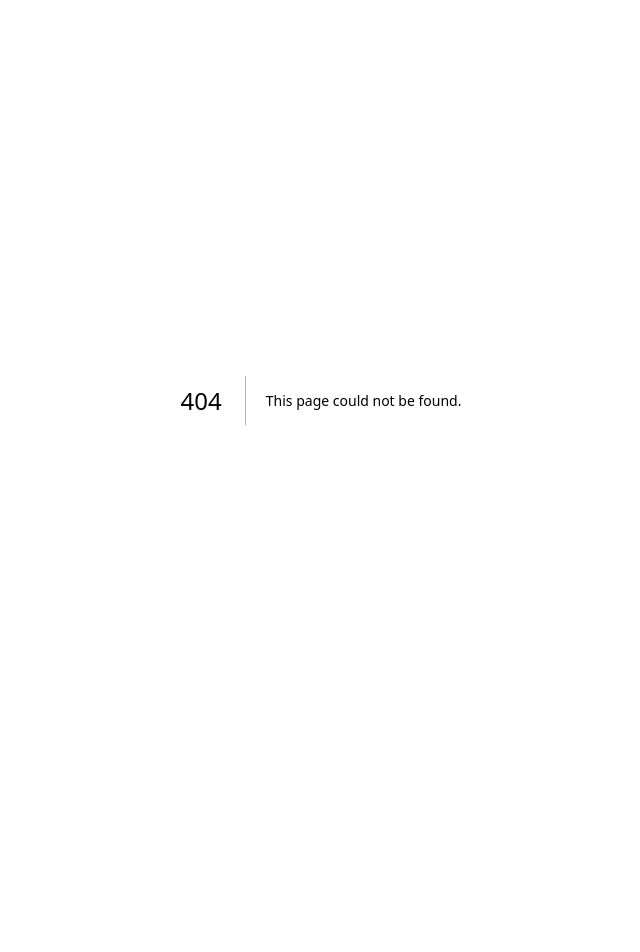
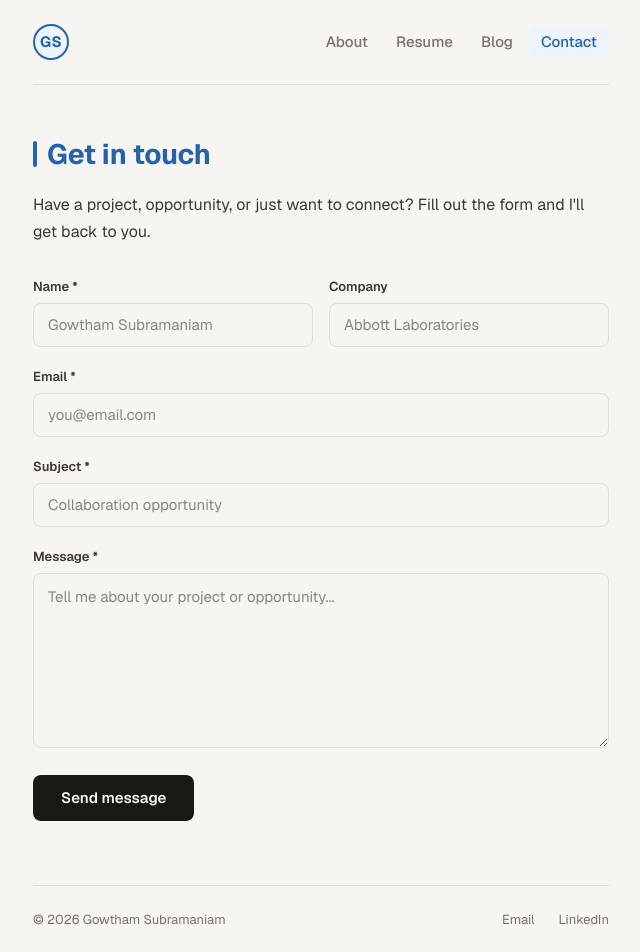
Before and after one commit to gowtham-subramaniam/my-portfolio, a Next.js app: page /contact in a window 1280 px wide. Before the commit this address had no page. Shown: the top 952 px of the page, without its empty margins (319-959 px from the left). Before the commit the page ends 800 px from the top, so only its background shows below. Built offline with nearby package versions, Linux system fonts and the light colour scheme.

Commit message:
added contact form, resend is setup

```diff
--- /dev/null
+++ b/app/api/contact/route.ts
@@ -0,0 +1,30 @@
+import { Resend } from "resend";
+import { NextResponse } from "next/server";
+
+const resend = new Resend(process.env.RESEND_API_KEY);
+
+export async function POST(req: Request) {
+  const { name, email, company, subject, message } = await req.json();
+
+  try {
+    await resend.emails.send({
+      from: "Portfolio Contact <onboarding@resend.dev>",
+      to: "gowtham.subramaniam.c@gmail.com",
+      subject: `[Portfolio] ${subject}`,
+      html: `
+        <h2>New message from your portfolio</h2>
+        <p><strong>Name:</strong> ${name}</p>
+        <p><strong>Email:</strong> ${email}</p>
+        <p><strong>Company:</strong> ${company}</p>
+        <p><strong>Subject:</strong> ${subject}</p>
+        <hr />
+        <p><strong>Message:</strong></p>
+        <p>${message}</p>
+      `,
+    });
+
+    return NextResponse.json({ success: true });
+  } catch (error) {
+    return NextResponse.json({ error: "Failed to send message" }, { status: 500 });
+  }
+}
--- /dev/null
+++ b/app/contact/page.tsx
@@ -0,0 +1,204 @@
+"use client";
+
+import { useState } from "react";
+import Link from "next/link";
+
+export default function Contact() {
+  const [form, setForm] = useState({
+    name: "", email: "", company: "", subject: "", message: "",
+  });
+  const [status, setStatus] = useState<"idle" | "sending" | "success" | "error">("idle");
+
+  const handleChange = (e: React.ChangeEvent<HTMLInputElement | HTMLTextAreaElement>) => {
+    setForm({ ...form, [e.target.name]: e.target.value });
+  };
+
+  const handleSubmit = async (e: React.FormEvent) => {
+    e.preventDefault();
+    setStatus("sending");
+
+    try {
+      const res = await fetch("/api/contact", {
+        method: "POST",
+        headers: { "Content-Type": "application/json" },
+        body: JSON.stringify(form),
+      });
+
+      if (res.ok) {
+        setStatus("success");
+        setForm({ name: "", email: "", company: "", subject: "", message: "" });
+        window.scrollTo({ top: 0, behavior: "smooth" });
+      } else {
+        setStatus("error");
+      }
+    } catch {
+      setStatus("error");
+    }
+  };
+
+  const inputStyle = {
+    width: "100%",
+    padding: "10px 14px",
+    fontSize: 15,
+    color: "var(--foreground)",
+    background: "var(--background)",
+    border: "1px solid var(--border)",
+    borderRadius: 8,
+    outline: "none",
+    fontFamily: "var(--font-geist-sans), Arial, sans-serif",
+  };
+
+  const labelStyle = {
+    fontSize: 13,
+    fontWeight: 600,
+    color: "var(--muted)",
+    marginBottom: 6,
+    display: "block" as const,
+  };
+
+  return (
+    <main style={{ maxWidth: 640, margin: "0 auto", padding: "0 2rem 6rem" }}>
+
+      {/* Nav */}
+      <nav style={{ display: "flex", justifyContent: "space-between", alignItems: "center", padding: "1.5rem 0", borderBottom: "1px solid var(--border)", position: "sticky", top: 0, background: "var(--background)", zIndex: 10 }}>
+        <Link href="/" style={{
+          fontSize: 15, fontWeight: 700, color: "var(--accent)",
+          background: "var(--accent-bg)", border: "2px solid var(--accent)",
+          borderRadius: "50%", width: 36, height: 36,
+          display: "flex", alignItems: "center", justifyContent: "center",
+          letterSpacing: "0.02em", textDecoration: "none",
+        }}>GS</Link>
+        <div style={{ display: "flex", gap: "0.25rem" }}>
+          {[["About", "/"], ["Resume", "/resume"], ["Blog", "/blog"], ["Contact", "/contact"]].map(([label, href]) => (
+            <Link key={label} href={href} style={{
+              fontSize: 15, fontWeight: 500,
+              color: href === "/contact" ? "var(--accent)" : "var(--subtle)",
+              textDecoration: "none", padding: "5px 12px", borderRadius: 6,
+              background: href === "/contact" ? "var(--accent-bg)" : "transparent",
+            }}>{label}</Link>
+          ))}
+        </div>
+      </nav>
+
+      {/* Header */}
+      <section style={{ padding: "3rem 0 2rem" }}>
+        <div style={{ display: "flex", alignItems: "center", gap: 10, marginBottom: "1rem" }}>
+          <div style={{ width: 4, height: 26, background: "#2563a8", borderRadius: 2 }}></div>
+          <h1 style={{ fontSize: 28, fontWeight: 700, color: "#2563a8", letterSpacing: "-0.01em" }}>
+            Get in touch
+          </h1>
+        </div>
+        <p style={{ fontSize: 16, color: "var(--muted)", lineHeight: 1.7 }}>
+          Have a project, opportunity, or just want to connect? Fill out the form and I&apos;ll get back to you.
+        </p>
+      </section>
+
+      {/* Form */}
+      <form onSubmit={handleSubmit} style={{ display: "flex", flexDirection: "column", gap: "1.25rem" }}>
+
+        {/* Status messages — top of form */}
+        {status === "success" && (
+          <div style={{
+            fontSize: 15, color: "#1a5c2a", fontWeight: 500,
+            background: "#f0faf0", padding: "16px 20px",
+            borderRadius: 8, border: "1px solid #c0e8c0",
+            display: "flex", alignItems: "center", gap: 10,
+          }}>
+            <span style={{ fontSize: 20 }}>✓</span>
+            Message sent! I&apos;ll get back to you soon.
+          </div>
+        )}
+        {status === "error" && (
+          <div style={{
+            fontSize: 15, color: "#8b1a1a", fontWeight: 500,
+            background: "#fdf0f0", padding: "16px 20px",
+            borderRadius: 8, border: "1px solid #e8c0c0",
+            display: "flex", alignItems: "center", gap: 10,
+          }}>
+            <span style={{ fontSize: 20 }}>✗</span>
+            Something went wrong. Please email me directly at gowtham.subramaniam.c@gmail.com
+          </div>
+        )}
+
+        {/* Name + Company */}
+        <div style={{ display: "grid", gridTemplateColumns: "1fr 1fr", gap: "1rem" }}>
+          <div>
+            <label style={labelStyle}>Name *</label>
+            <input
+              name="name" value={form.name} onChange={handleChange}
+              required placeholder="Gowtham Subramaniam"
+              style={inputStyle}
+            />
+          </div>
+          <div>
+            <label style={labelStyle}>Company</label>
+            <input
+              name="company" value={form.company} onChange={handleChange}
+              placeholder="Abbott Laboratories"
+              style={inputStyle}
+            />
+          </div>
+        </div>
+
+        {/* Email */}
+        <div>
+          <label style={labelStyle}>Email *</label>
+          <input
+            name="email" type="email" value={form.email} onChange={handleChange}
+            required placeholder="you@email.com"
+            style={inputStyle}
+          />
+        </div>
+
+        {/* Subject */}
+        <div>
+          <label style={labelStyle}>Subject *</label>
+          <input
+            name="subject" value={form.subject} onChange={handleChange}
+            required placeholder="Collaboration opportunity"
+            style={inputStyle}
+          />
+        </div>
+
+        {/* Message */}
+        <div>
+          <label style={labelStyle}>Message *</label>
+          <textarea
+            name="message" value={form.message} onChange={handleChange}
+            required placeholder="Tell me about your project or opportunity..."
+            rows={6}
+            style={{ ...inputStyle, resize: "vertical", lineHeight: 1.7 }}
+          />
+        </div>
+
+        {/* Submit */}
+        <button
+          type="submit"
+          disabled={status === "sending"}
+          style={{
+            background: status === "sending" ? "var(--subtle)" : "var(--btn-bg)",
+            color: "var(--btn-text)",
+            padding: "12px 28px",
+            borderRadius: 8, fontSize: 15, fontWeight: 600,
+            border: "none", cursor: status === "sending" ? "not-allowed" : "pointer",
+            alignSelf: "flex-start",
+            fontFamily: "var(--font-geist-sans), Arial, sans-serif",
+          }}
+        >
+          {status === "sending" ? "Sending..." : "Send message"}
+        </button>
+
+      </form>
+
+      {/* Footer */}
+      <footer style={{ marginTop: "4rem", paddingTop: "1.5rem", borderTop: "1px solid var(--border)", display: "flex", justifyContent: "space-between", alignItems: "center", flexWrap: "wrap", gap: "1rem" }}>
+        <span style={{ fontSize: 13, color: "var(--subtle)" }}>© 2026 Gowtham Subramaniam</span>
+        <div style={{ display: "flex", gap: "1.5rem" }}>
+          <a href="mailto:gowtham.subramaniam.c@gmail.com" style={{ fontSize: 13, color: "var(--subtle)", textDecoration: "none" }}>Email</a>
+          <a href="https://linkedin.com/in/yourprofile" style={{ fontSize: 13, color: "var(--subtle)", textDecoration: "none" }}>LinkedIn</a>
+        </div>
+      </footer>
+
+    </main>
+  );
+}
--- a/app/page.tsx
+++ b/app/page.tsx
@@ -23,7 +23,7 @@ export default function Home() {
   letterSpacing: "0.02em",
 }}>GS</span>
         <div style={{ display: "flex", gap: "0.25rem" }}>
-          {[["About", "/"], ["Resume", "/resume"], ["Blog", "/blog"]].map(([label, href]) => (
+          {[["About", "/"], ["Resume", "/resume"], ["Blog", "/blog"], ["Contact", "/contact"]].map(([label, href]) => (
             <Link key={label} href={href} style={{
               fontSize: 15,
               fontWeight: 500,
--- a/app/resume/page.tsx
+++ b/app/resume/page.tsx
@@ -24,7 +24,7 @@ export default function Resume() {
   textDecoration: "none",
 }}>GS</Link>
         <div style={{ display: "flex", gap: "0.25rem" }}>
-          {[["About", "/"], ["Resume", "/resume"], ["Blog", "/blog"]].map(([label, href]) => (
+          {[["About", "/"], ["Resume", "/resume"], ["Blog", "/blog"], ["Contact", "/contact"]].map(([label, href]) => (
             <Link key={label} href={href} style={{
               fontSize: 15,
               fontWeight: 500,
--- a/package.json
+++ b/package.json
@@ -11,7 +11,8 @@
   "dependencies": {
     "next": "16.1.6",
     "react": "19.2.3",
-    "react-dom": "19.2.3"
+    "react-dom": "19.2.3",
+    "resend": "^6.9.3"
   },
   "devDependencies": {
     "@tailwindcss/postcss": "^4",
```
Also changed, not shown: 1 other file (tests, documents, lock files or other folders).
